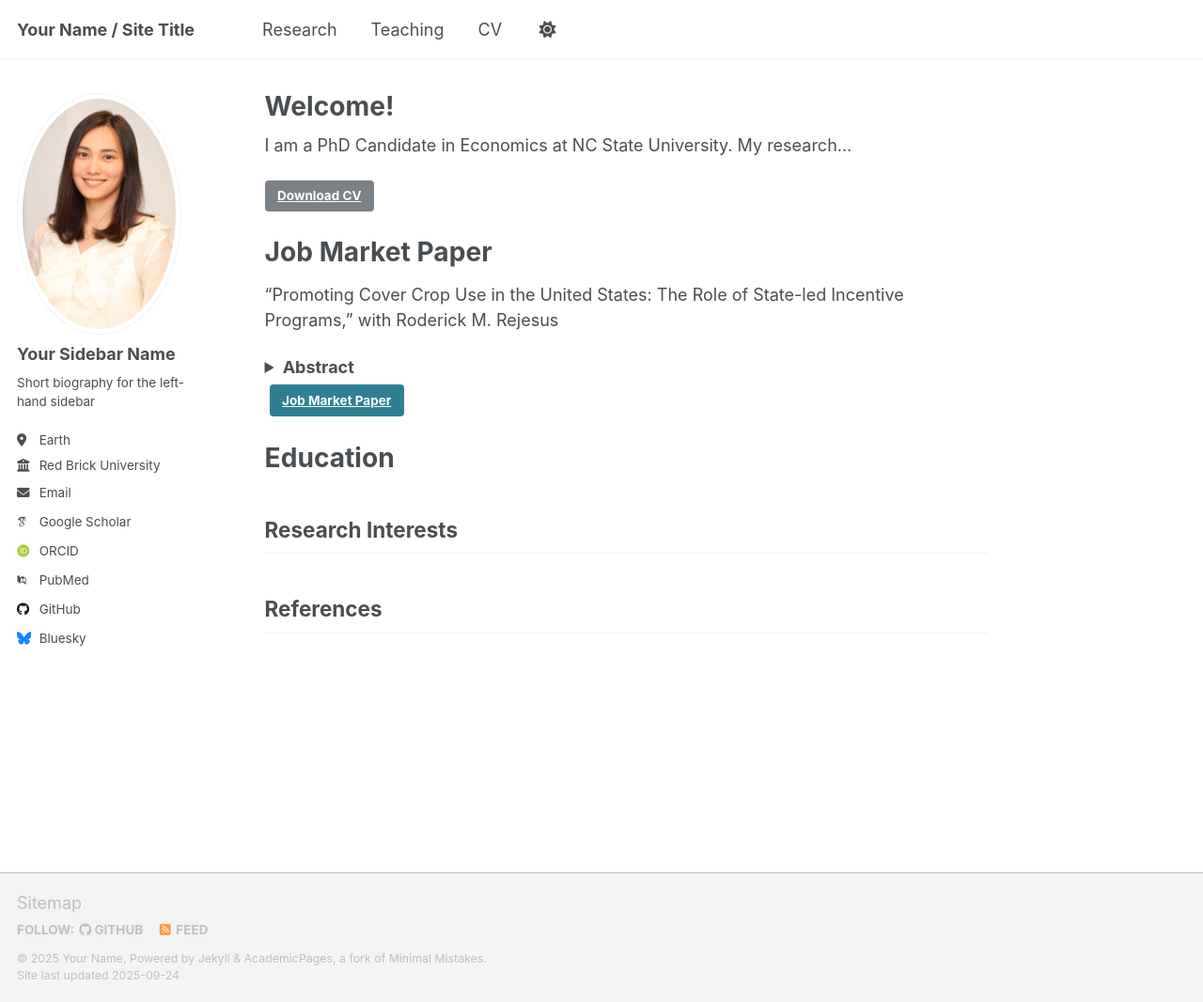
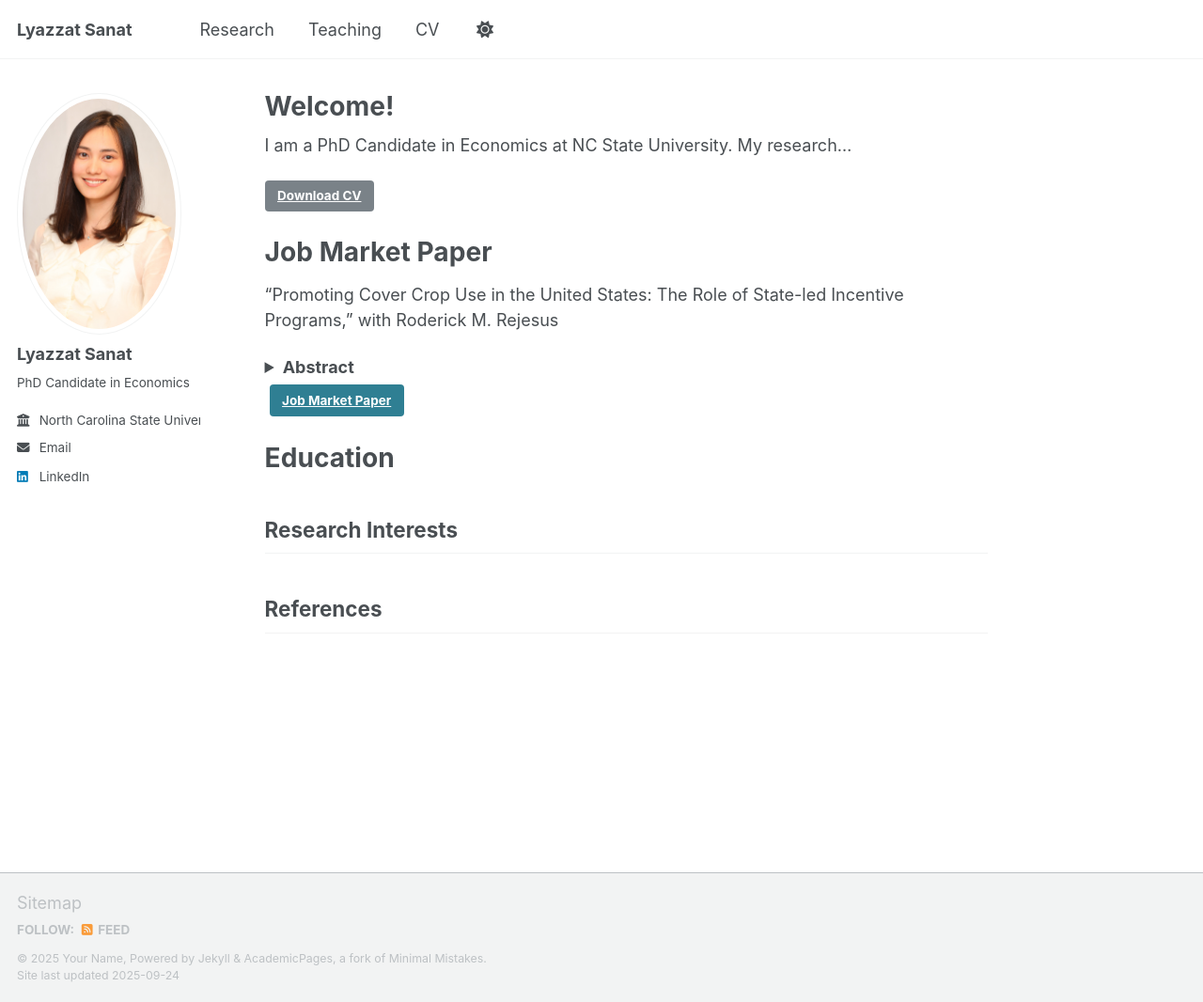
Before and after one commit to lyazzatsanat/lyazzatsanat.github.io, a Jekyll site: the page built from _pages/about.md, in a window 1280 px wide and 1066 px high. Shown: the whole window at 94% size. Built offline with Jekyll 4.4.1, drawn with Linux system fonts in a browser that asks for light colours; some web fonts are replaced; a script that is not in the unit is left out.

Commit message:
Update _config.yml

```diff
--- a/_config.yml
+++ b/_config.yml
@@ -9,7 +9,7 @@
 # Basic Site Settings
 locale                   : "en-US"
 site_theme               : "default" # Currently available options are "default", "air"
-title                    : "Your Name / Site Title"
+title                    : "Lyazzat Sanat"
 title_separator          : "-"
 name                     : &name "Your Name"
 description              : &description "Your Name's academic portfolio"   # Update this with a general description of your site, this is the default if not overridden by a page
@@ -24,23 +24,23 @@ repository               : "academicpages/academicpages.github.io"
 author:
   # Biographic information
   avatar           : "profile.png"
-  name             : "Your Sidebar Name"
+  name             : "Lyazzat Sanat"
   pronouns         : # example: "she/her"
-  bio              : "Short biography for the left-hand sidebar"
-  location         : "Earth"
-  employer         : "Red Brick University"
+  bio              : "PhD Candidate in Economics"
+  location         : #"Earth"
+  employer         : "North Carolina State University"
   uri              : # URL
-  email            : "none@example.org"
+  email            : "lsanat@ncsu.edu"
 
   # Academic websites
   academia         : # URL
   arxiv            : # URL - Update with the correct link to your profile
-  googlescholar    : "https://scholar.google.com/citations?user=PS_CX0AAAAAJ"
+  googlescholar    : #"https://scholar.google.com/citations?user=PS_CX0AAAAAJ"
   inspire-hep      : # URL
   impactstory      : # URL
-  orcid            : "http://orcid.org/yourorcidurl"
+  orcid            : #"http://orcid.org/yourorcidurl"
   semantic         : # URL
-  pubmed           : "https://www.ncbi.nlm.nih.gov/pubmed/?term=john+snow"
+  pubmed           : #"https://www.ncbi.nlm.nih.gov/pubmed/?term=john+snow"
   researchgate     : # URL
   scopus           : # URL
 
@@ -48,13 +48,13 @@ author:
   bitbucket        : # Username - Update with your username on the site
   codepen          : # Username
   dribbble         : # Username
-  github           : "academicpages"
+  github           : #"academicpages"
   kaggle           : # Username
   stackoverflow    : # User number or user number and name (i.e., use "1" or "1/jeff-atwood")
 
   # Social media
   artstation       : # Username
-  bluesky          : "bsky.app" # Replace this with you Bluesky username
+  bluesky          : #"bsky.app" # Replace this with you Bluesky username
   facebook         : # Username
   flickr           : # Username
   foursquare       : # Username
@@ -63,7 +63,7 @@ author:
   keybase          : # Username
   instagram        : # Username
   lastfm           : # Username
-  linkedin         : # Username
+  linkedin         : "linkedin.com/in/lyazzatsanat"
   mastodon         : # URL
   medium           : # URL
   pinterest        : # Username
```
